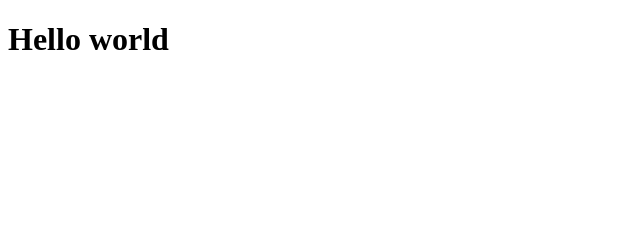
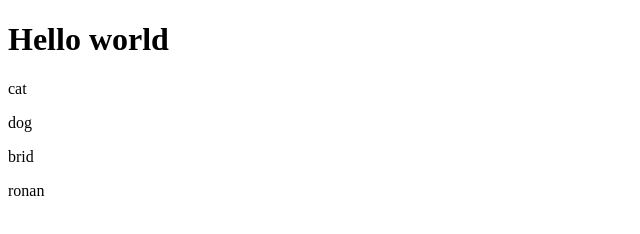
Before and after one commit to Johnrak11/DEMO, a plain HTML site: page index.html in a window 1280 px wide. Shown: the whole page, without its empty margins (0-640 px from the left). Drawn offline with Linux system fonts and the light colour scheme.

Commit message:
paragraph animal

```diff
--- a/index.html
+++ b/index.html
@@ -8,5 +8,9 @@
 </head>
 <body>
     <h1>Hello world</h1>
+    <p>cat</p>
+    <p>dog</p>
+    <p>brid</p>
+    <p>ronan</p>
 </body>
 </html>
```
